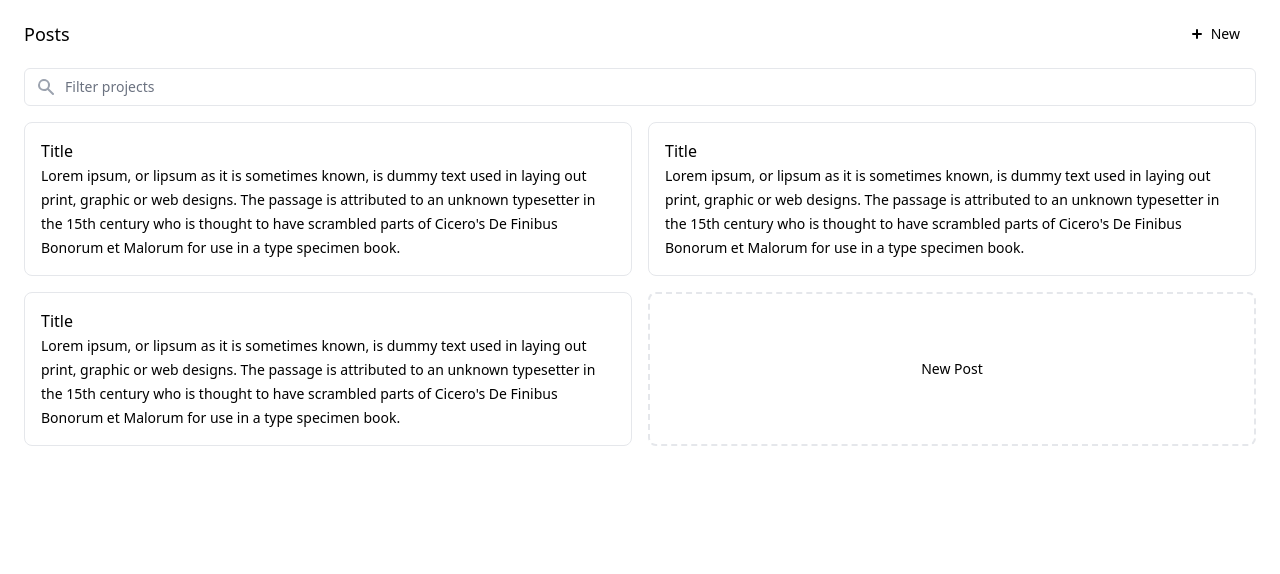
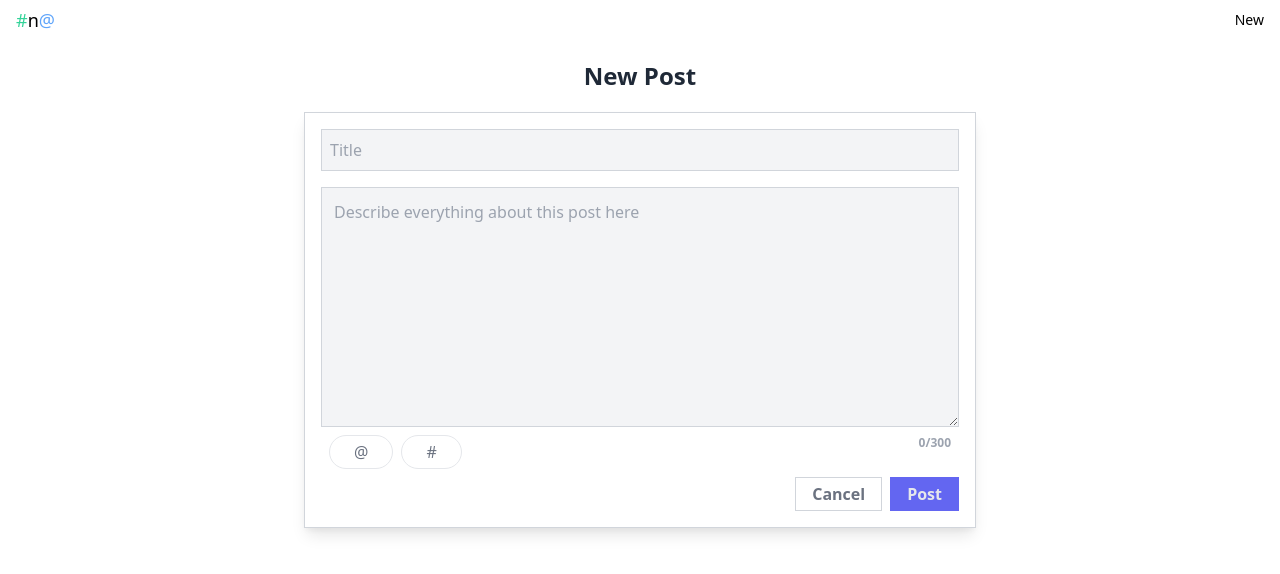
Before and after one commit to gauravadhikari1997/hashtags-and-mentions-in-react, a React (Create React App) app: page /new in a window 1280 px wide. Shown: the top 574 px of the page. Built offline with nearby package versions, Linux system fonts and the light colour scheme.

Commit message:
added all UI components and parser for showing post content

```diff
--- a/package.json
+++ b/package.json
@@ -10,6 +10,7 @@
     "@testing-library/user-event": "^12.1.10",
     "autoprefixer": "^9",
     "axios": "^0.21.1",
+    "html-react-parser": "^1.2.4",
     "postcss": "^7",
     "react": "^17.0.1",
     "react-dom": "^17.0.1",
--- a/src/App.js
+++ b/src/App.js
@@ -1,14 +1,24 @@
+import { BrowserRouter, Route } from "react-router-dom";
+
 import Filter from "./components/Filter";
 import Header from "./components/Header";
+import NewPost from "./components/NewPost";
 import Posts from "./components/Posts";
 
 function App() {
   return (
-    <section className="px-4 sm:px-6 lg:px-4 xl:px-6 pt-4 pb-4 sm:pb-6 lg:pb-4 xl:pb-6 space-y-4">
+    <BrowserRouter>
       <Header />
-      <Filter />
-      <Posts />
-    </section>
+      <Route exact path="/">
+        <section className="px-4 sm:px-6 lg:px-4 xl:px-6 pt-4 pb-4 sm:pb-6 lg:pb-4 xl:pb-6 space-y-4">
+          <Filter />
+          <Posts />
+        </section>
+      </Route>
+      <Route path="/new">
+        <NewPost />
+      </Route>
+    </BrowserRouter>
   );
 }
 
--- a/src/components/Card.js
+++ b/src/components/Card.js
@@ -1,25 +1,47 @@
+import parse from "html-react-parser";
+import { Link } from "react-router-dom";
+
 const Card = () => {
+  const content =
+    "Lorem ipsum, <a href='/Malorum'>@Malorum</a> or lipsum as it is sometimes known, is dummy text used in laying out print, graphic or <a href='/web'>#web designs</a>. The passage is attributed to an unknown typesetter in the 15th century who is thought to have scrambled parts of Cicero's De Finibus Bonorum et  for use in a type specimen book.";
+
   return (
     <li x-for="item in items">
-      <a
+      <div
         href="item.url"
         className="hover:bg-light-blue-500 hover:border-transparent hover:shadow-lg group block rounded-lg p-4 border border-gray-200"
       >
         <div className="grid sm:block lg:grid xl:block grid-cols-2 grid-rows-1 items-center">
           <div>
-            <span className=" leading-6 font-medium text-black">Title</span>
+            <span className="leading-6 font-medium text-black">
+              Title is a dummy title text
+            </span>
           </div>
           <div>
-            <span className="group-hover:text-light-blue-200 text-sm font-medium sm:mb-4 lg:mb-0 xl:mb-4">
-              Lorem ipsum, or lipsum as it is sometimes known, is dummy text
-              used in laying out print, graphic or web designs. The passage is
-              attributed to an unknown typesetter in the 15th century who is
-              thought to have scrambled parts of Cicero's De Finibus Bonorum et
-              Malorum for use in a type specimen book.
+            <span className="group-hover:text-light-blue-200 text-gray-500 text-sm font-medium sm:mb-4 lg:mb-0 xl:mb-4">
+              {parse(content.slice(0, 200), {
+                replace: (domNode) => {
+                  if (domNode.name === "a") {
+                    const node = domNode.children[0];
+                    return (
+                      <Link
+                        to={domNode.attribs.href}
+                        className={
+                          node.data[0] === "#"
+                            ? "text-green-400"
+                            : "text-blue-400"
+                        }
+                      >
+                        {node.data}
+                      </Link>
+                    );
+                  }
+                },
+              })}
             </span>
           </div>
         </div>
-      </a>
+      </div>
     </li>
   );
 };
--- a/src/components/Filter.js
+++ b/src/components/Filter.js
@@ -16,8 +16,8 @@ const Filter = () => {
       <input
         className="focus:ring-1 focus:ring-light-blue-500 focus:outline-none w-full text-sm text-black placeholder-gray-500 border border-gray-200 rounded-md py-2 pl-10"
         type="text"
-        aria-label="Filter projects"
-        placeholder="Filter projects"
+        aria-label="Filter posts"
+        placeholder="Filter posts"
       />
     </form>
   );
--- a/src/components/Header.js
+++ b/src/components/Header.js
@@ -1,22 +1,20 @@
+import { Link } from "react-router-dom";
+
 const Header = () => {
   return (
     <header className="flex items-center justify-between">
-      <h2 className="text-lg leading-6 font-medium text-black">Posts</h2>
-      <button className="hover:bg-light-blue-200 hover:text-light-blue-800 group flex items-center rounded-md bg-light-blue-100 text-light-blue-600 text-sm font-medium px-4 py-2">
-        <svg
-          className="group-hover:text-light-blue-600 text-light-blue-500 mr-2"
-          width="12"
-          height="20"
-          fill="currentColor"
-        >
-          <path
-            fillRule="evenodd"
-            clipRule="evenodd"
-            d="M6 5a1 1 0 011 1v3h3a1 1 0 110 2H7v3a1 1 0 11-2 0v-3H2a1 1 0 110-2h3V6a1 1 0 011-1z"
-          />
-        </svg>
+      <Link to="/">
+        <h2 className="text-lg leading-6 font-medium text-black px-4 py-2">
+          <span className="text-green-400">#</span>n
+          <span className="text-blue-400">@</span>
+        </h2>
+      </Link>
+      <Link
+        to="/new"
+        className="hover:bg-light-blue-200 hover:text-light-blue-800 group flex items-center rounded-md bg-light-blue-100 text-light-blue-600 text-sm font-medium px-4 py-2"
+      >
         New
-      </button>
+      </Link>
     </header>
   );
 };
--- /dev/null
+++ b/src/components/NewPost.js
@@ -0,0 +1,44 @@
+const NewPost = () => {
+  return (
+    <>
+      <div className="heading text-center font-bold text-2xl m-5 text-gray-800">
+        New Post
+      </div>
+      <div className="editor mx-auto w-10/12 flex flex-col text-gray-800 border border-gray-300 p-4 shadow-lg max-w-2xl">
+        <input
+          className="title bg-gray-100 border border-gray-300 p-2 mb-4 outline-none"
+          spellCheck="false"
+          placeholder="Title"
+          type="text"
+        />
+        <textarea
+          className="description bg-gray-100 sec p-3 h-60 border border-gray-300 outline-none"
+          spellCheck="false"
+          placeholder="Describe everything about this post here"
+        ></textarea>
+
+        <div className="icons flex text-gray-500 m-2">
+          <div className="mr-2 cursor-pointer hover:text-gray-700 border rounded-full py-1 px-6">
+            @
+          </div>
+          <div className="mr-2 cursor-pointer hover:text-gray-700 border rounded-full py-1 px-6">
+            #
+          </div>
+          <div className="count ml-auto text-gray-400 text-xs font-semibold">
+            0/300
+          </div>
+        </div>
+        <div className="buttons flex">
+          <div className="btn border border-gray-300 p-1 px-4 font-semibold cursor-pointer text-gray-500 ml-auto">
+            Cancel
+          </div>
+          <div className="btn border border-indigo-500 p-1 px-4 font-semibold cursor-pointer text-gray-200 ml-2 bg-indigo-500">
+            Post
+          </div>
+        </div>
+      </div>
+    </>
+  );
+};
+
+export default NewPost;
--- a/src/components/Posts.js
+++ b/src/components/Posts.js
@@ -1,3 +1,5 @@
+import { Link } from "react-router-dom";
+
 import Card from "./Card";
 
 const Posts = () => {
@@ -7,12 +9,12 @@ const Posts = () => {
       <Card />
       <Card />
       <li className="hover:shadow-lg flex rounded-lg">
-        <a
-          href="/new"
+        <Link
+          to="/new"
           className="hover:border-transparent hover:shadow-xs w-full flex items-center justify-center rounded-lg border-2 border-dashed border-gray-200 text-sm font-medium py-4"
         >
           New Post
-        </a>
+        </Link>
       </li>
     </ul>
   );
```
Also changed, not shown: 1 other file (tests, documents, lock files or other folders).
